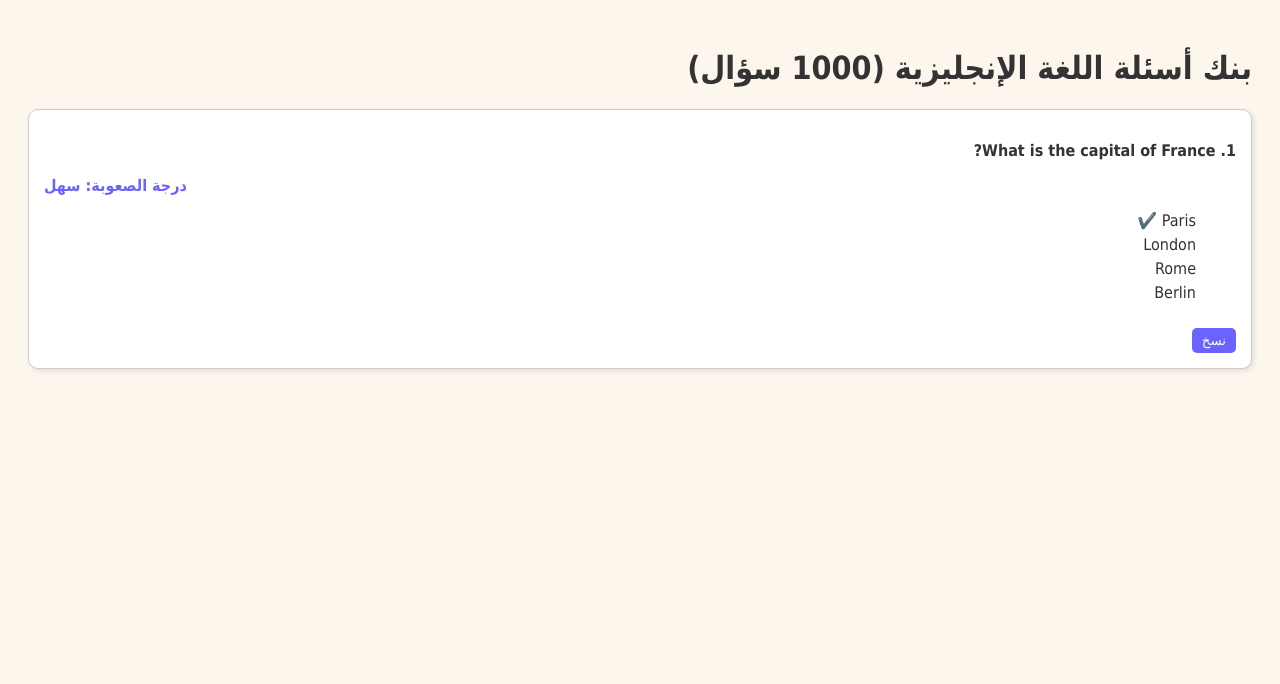
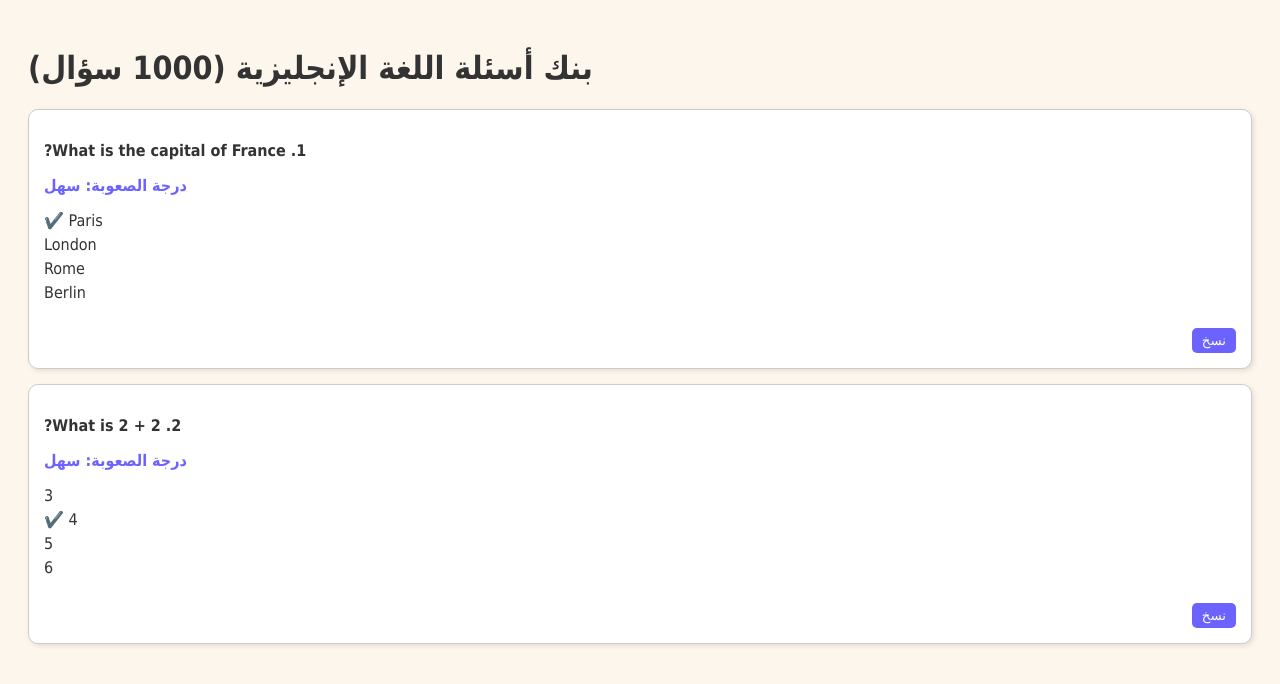
Before and after one commit to Ansarii212/Ban, a plain HTML site: page index.html in a window 1280 px wide. Drawn offline with Linux system fonts and the light colour scheme.

Commit message:
Update index.html

```diff
--- a/index.html
+++ b/index.html
@@ -14,22 +14,35 @@
   </style>
 </head>
 <body>
-  <h1>بنك أسئلة اللغة الإنجليزية (1000 سؤال)</h1>
+  <h1 style="text-align: left;">بنك أسئلة اللغة الإنجليزية (1000 سؤال)</h1>
 
-  <!-- Example Question -->
+  <!-- Example Question, replace these with your questions -->
   <div class="question">
-    <p><strong>1. What is the capital of France?</strong></p>
-    <p class="difficulty">درجة الصعوبة: سهل</p>
-    <ul>
+    <p style="text-align: left;"><strong>1. What is the capital of France?</strong></p>
+    <p class="difficulty" style="text-align: left;">درجة الصعوبة: سهل</p>
+    <ul style="text-align: left;">
       <li>Paris ✔️</li>
       <li>London</li>
       <li>Rome</li>
       <li>Berlin</li>
     </ul>
-    <button onclick="copyToClipboard(this)">نسخ</button>
+    <button onclick="copyToClipboard(this)" style="text-align: left;">نسخ</button>
   </div>
 
-  <!-- Add more questions similarly -->
+  <!-- Another Example Question -->
+  <div class="question">
+    <p style="text-align: left;"><strong>2. What is 2 + 2?</strong></p>
+    <p class="difficulty" style="text-align: left;">درجة الصعوبة: سهل</p>
+    <ul style="text-align: left;">
+      <li>3</li>
+      <li>4 ✔️</li>
+      <li>5</li>
+      <li>6</li>
+    </ul>
+    <button onclick="copyToClipboard(this)" style="text-align: left;">نسخ</button>
+  </div>
+
+  <!-- Repeat this structure for 1000 questions -->
 
   <script>
     function copyToClipboard(button) {
```
